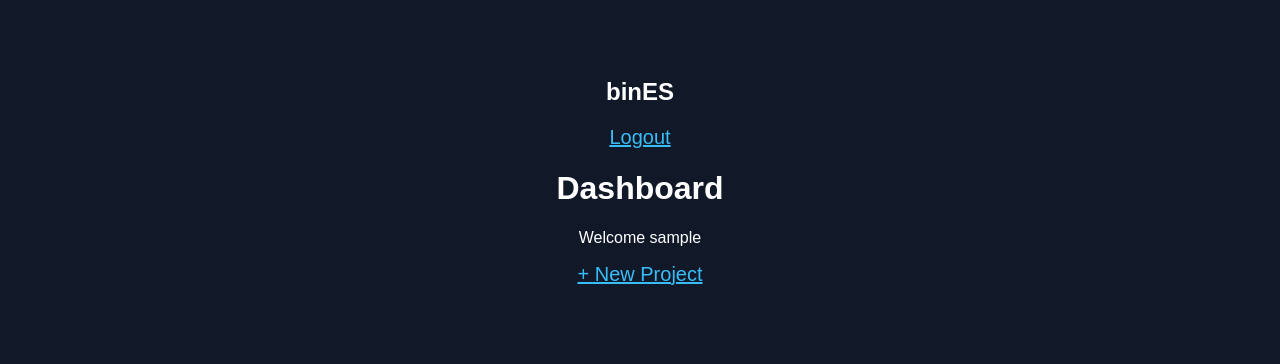
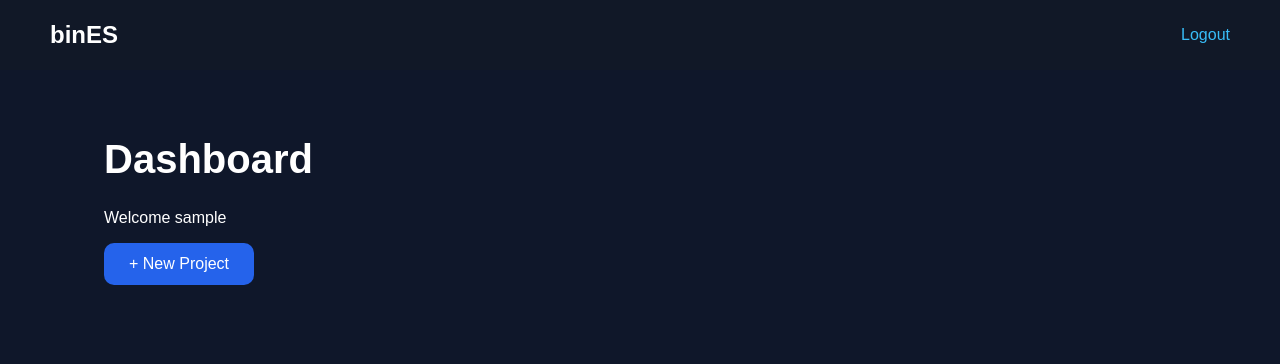
Before and after one commit to sillfrog999/binES, a Flask app: page /dashboard in a window 1280 px wide. Shown: the top 364 px of the page. Run offline with Flask 3, Linux system fonts and the light colour scheme; the visitor is signed in with stand-in values (Sample User, id 1); data that the repository does not hold is empty.

Commit message:
Update style.css

```diff
--- a/static/style.css
+++ b/static/style.css
@@ -1,41 +1,175 @@
+*{
+	box-sizing:border-box;
+	font-family:Arial;
+}
+
+
 body{
 
-	background:#111827;
+	margin:0;
+
+	background:#0f172a;
 
 	color:white;
-
-	font-family:Arial;
-
-	text-align:center;
-
-	padding:50px;
 
 }
 
 
-a{
 
-	color:#38bdf8;
+nav{
 
-	font-size:20px;
+	height:70px;
 
-	margin:10px;
+	background:#111827;
+
+	display:flex;
+
+	align-items:center;
+
+	justify-content:space-between;
+
+	padding:0 50px;
 
 }
 
 
-input{
 
-	padding:10px;
+nav a{
 
-	margin:5px;
+	color:#38bdf8;
+
+	text-decoration:none;
 
 }
 
 
+
+.container{
+
+	width:90%;
+
+	margin:auto;
+
+	padding:40px;
+
+}
+
+
+
+h1{
+
+	font-size:40px;
+
+}
+
+
+
+.btn{
+
+	display:inline-block;
+
+	background:#2563eb;
+
+	color:white;
+
+	padding:12px 25px;
+
+	border-radius:10px;
+
+	text-decoration:none;
+
+}
+
+
+
+.projects{
+
+	display:grid;
+
+	grid-template-columns:
+	repeat(auto-fit,minmax(250px,1fr));
+
+	gap:25px;
+
+	margin-top:40px;
+
+}
+
+
+
+.card{
+
+	background:#1e293b;
+
+	padding:25px;
+
+	border-radius:15px;
+
+	box-shadow:0 10px 20px #0005;
+
+}
+
+
+
+.status{
+
+	color:#22c55e;
+
+}
+
+
+
+.delete{
+
+	color:#ef4444;
+
+}
+
+
+
+.box{
+
+	width:400px;
+
+	margin:100px auto;
+
+	background:#1e293b;
+
+	padding:40px;
+
+	border-radius:20px;
+
+}
+
+
+
+input{
+
+	width:100%;
+
+	padding:12px;
+
+	margin:10px 0;
+
+	border-radius:8px;
+
+	border:none;
+
+}
+
+
+
 button{
 
-	padding:10px 25px;
+	background:#2563eb;
+
+	color:white;
+
+	padding:12px 30px;
+
+	border:none;
+
+	border-radius:8px;
 
 	cursor:pointer;
 
```
